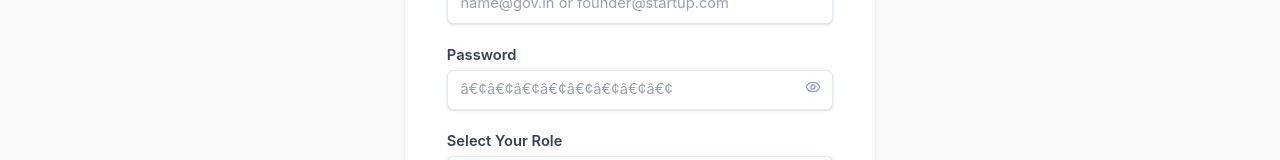
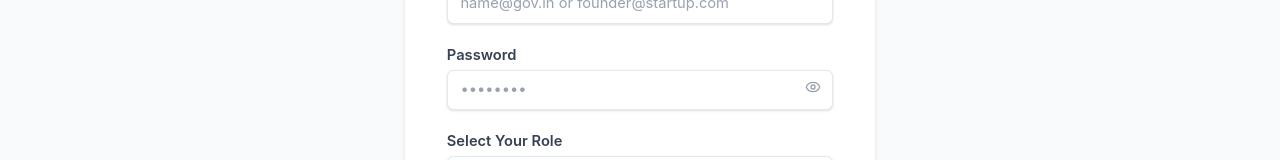
Before and after one commit to GovInnovateBridge/Frontend, a React (Vite) app: page /login in a window 1280 px wide. Shown: the part 446-606 px from the top of the page. Built offline with nearby package versions, Linux system fonts and the light colour scheme; no server answers.

Commit message:
Fix: Issue with Login Bypass tokens and Missing Status in Challenge Dropdown

```diff
--- a/src/pages/auth/Login.tsx
+++ b/src/pages/auth/Login.tsx
@@ -120,7 +120,7 @@ export default function Login() {
                 size="sm"
                 className="w-full text-xs bg-red-50 hover:bg-red-100 text-red-700 border-red-200"
                 onClick={() => {
-                  setAuth({ _id: 'gov_mock', email: 'officer@gov.in', role: 'NODAL_OFFICER', name: 'Mock Officer', profile: null }, 'mock_token');
+                  setAuth({ _id: '6a9e31931aa65d8d7470588d', email: 'officer@gov.in', role: 'NODAL_OFFICER', name: 'Mock Officer', profile: null }, 'eyJhbGciOiJIUzI1NiIsInR5cCI6IkpXVCJ9.eyJpZCI6IjZhOWUzMTkzMWFhNjVkOGQ3NDcwNTg4ZCIsInJvbGUiOiJOT0RBTF9PRkZJQ0VSIiwiaWF0IjoxNzg4ODAwMjgxfQ.i4SHn33Gj0l3f3_8hbawUUNpQrXLAHicRM5b5tXSv0I');
                   navigate('/govt/dashboard', { replace: true });
                 }}
               >
@@ -132,7 +132,7 @@ export default function Login() {
                 size="sm"
                 className="w-full text-xs bg-red-50 hover:bg-red-100 text-red-700 border-red-200"
                 onClick={() => {
-                  setAuth({ _id: 'startup_mock', email: 'founder@startup.com', role: 'STARTUP_FOUNDER', name: 'Mock Founder', profile: null }, 'mock_token');
+                  setAuth({ _id: '6a9e31931aa65d8d74705895', email: 'founder@startup.com', role: 'STARTUP_FOUNDER', name: 'Mock Founder', profile: null }, 'eyJhbGciOiJIUzI1NiIsInR5cCI6IkpXVCJ9.eyJpZCI6IjZhOWUzMTkzMWFhNjVkOGQ3NDcwNTg5NSIsInJvbGUiOiJTVEFSVFVQX0ZPVU5ERVIiLCJpYXQiOjE3ODg4MDAyODF9.uQJeZ_wD72sDSmWrtVfcfIiwur73eEcPkIyouAKH7Cs');
                   navigate('/startup/dashboard', { replace: true });
                 }}
               >
@@ -159,7 +159,7 @@ export default function Login() {
                 type={showPassword ? 'text' : 'password'}
                 value={password}
                 onChange={(e) => { setPassword(e.target.value); setError(''); }}
-                placeholder="â€¢â€¢â€¢â€¢â€¢â€¢â€¢â€¢"
+                placeholder="••••••••"
                 autoComplete="current-password"
                 required
                 className="pr-10"
```
